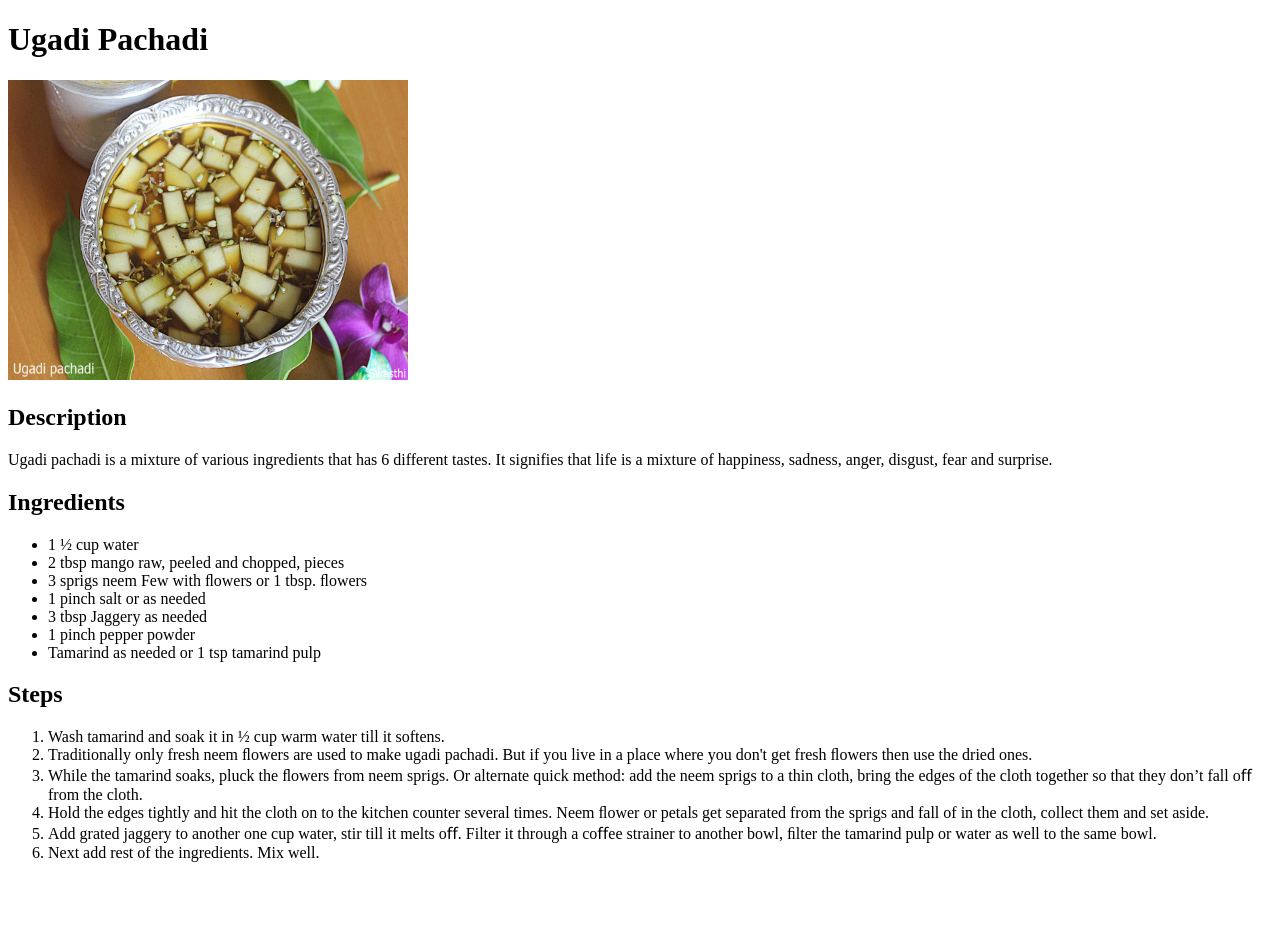
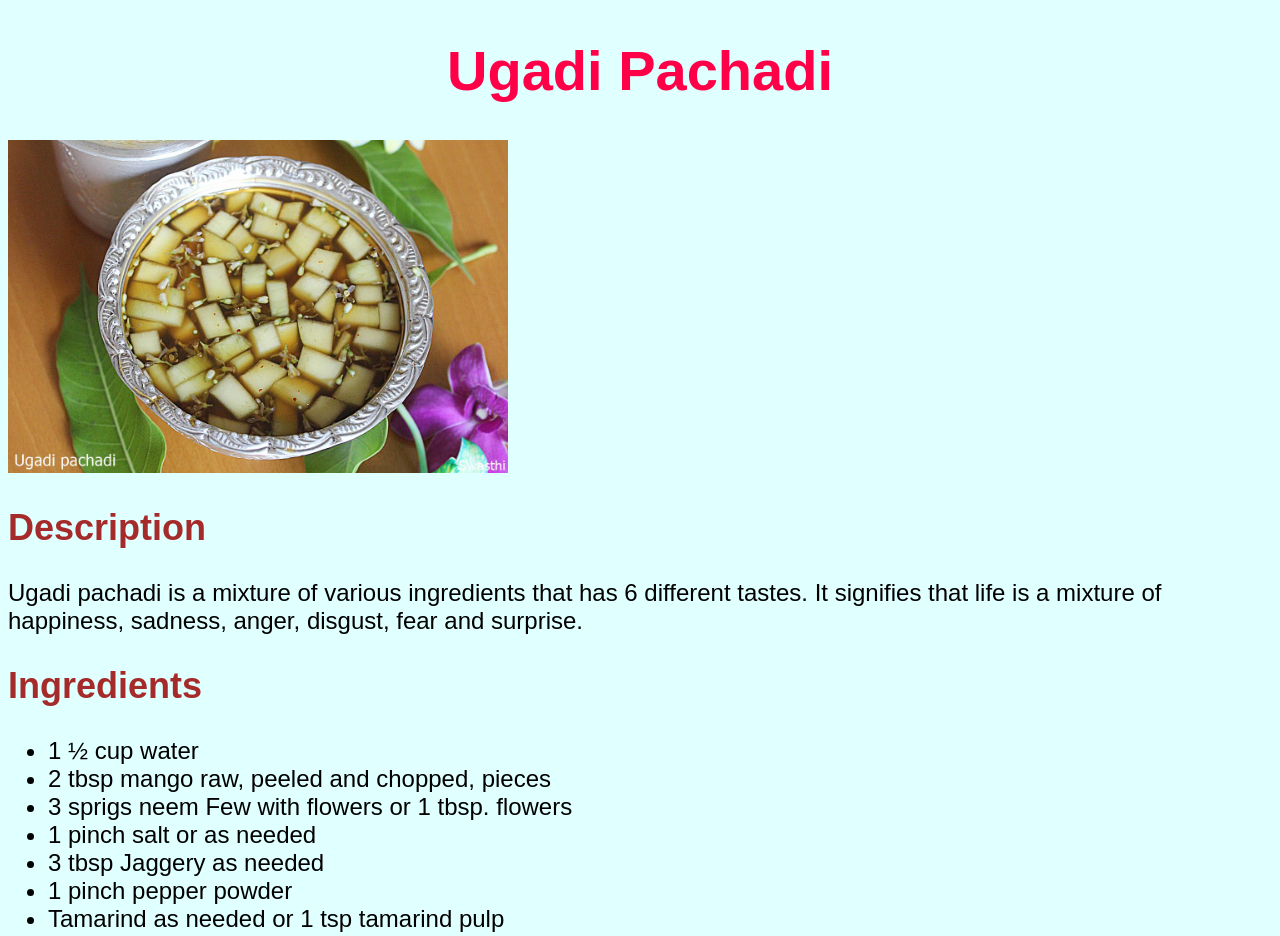
Before and after one commit to srujan-24/odin-recipes, a plain HTML site: page recipes/ugadipachadi.html in a window 1280 px wide. Shown: the top 936 px of the page. Before the commit the page ends 878 px from the top, so only its background shows below. Drawn offline with Linux system fonts and the light colour scheme.

Commit message:
Style webpages using external CSS

```diff
--- a/recipes/ugadipachadi.html
+++ b/recipes/ugadipachadi.html
@@ -5,16 +5,17 @@
         <title>
             Ugadi Pachadi
         </title>
+        <link rel="stylesheet" href="../style.css">
     </head>
     <body>
         <h1>Ugadi Pachadi</h1>
-        <img src="../images/ugadipachadi.jpg" alt="Delicious Ugadi Pachadi" width="400" height="300">
+        <img src="../images/ugadipachadi.jpg" alt="Delicious Ugadi Pachadi">
         <h2>Description</h2>
         <p>
             Ugadi pachadi is a mixture of various ingredients that has 6 different tastes. It signifies that life is a mixture of happiness, sadness, anger, disgust, fear and surprise.
         </p>
         <h2>Ingredients</h2>
-        <ul>
+        <ul class="ingds">
             <li>1 ½ cup water</li>
             <li>2 tbsp mango raw, peeled and chopped, pieces</li>
             <li>3 sprigs neem Few with ﬂowers or 1 tbsp. ﬂowers</li>
@@ -24,7 +25,7 @@
             <li>Tamarind as needed or 1 tsp tamarind pulp</li>
         </ul>
         <h2>Steps</h2>
-        <ol>
+        <ol class="stps">
             <li>Wash tamarind and soak it in ½ cup warm water till it softens.</li>
             <li>Traditionally only fresh neem ﬂowers are used to make ugadi pachadi. But if you  live in a place where you don't get fresh ﬂowers then use the dried ones.</li>
             <li>While the tamarind soaks, pluck the ﬂowers from neem sprigs. Or alternate quick  method: add the neem sprigs to a thin cloth, bring the edges of the cloth together so that they don’t fall oﬀ from the cloth.</li>
--- /dev/null
+++ b/style.css
@@ -0,0 +1,27 @@
+body {
+    background-color: lightcyan;
+    font-family: Arial, Helvetica, sans-serif;
+}
+h1 {
+    color: rgb(255, 0, 72);
+    text-align: center;
+    font-size: 56px;
+}
+h2,#main {
+    font-size: 36px;
+}
+h2 {
+    color: brown;
+}
+img {
+    width: 500px;
+    height: auto;
+}
+p {
+    text-align: left;
+}
+p,
+.ingds,
+.stps {
+    font-size: 24px;
+}
```
Also changed, not shown: index.html (+2 -1 lines), recipes/chickenbiryani.html (+4 -3 lines), recipes/ladiesfingerfry.html (+4 -3 lines).
